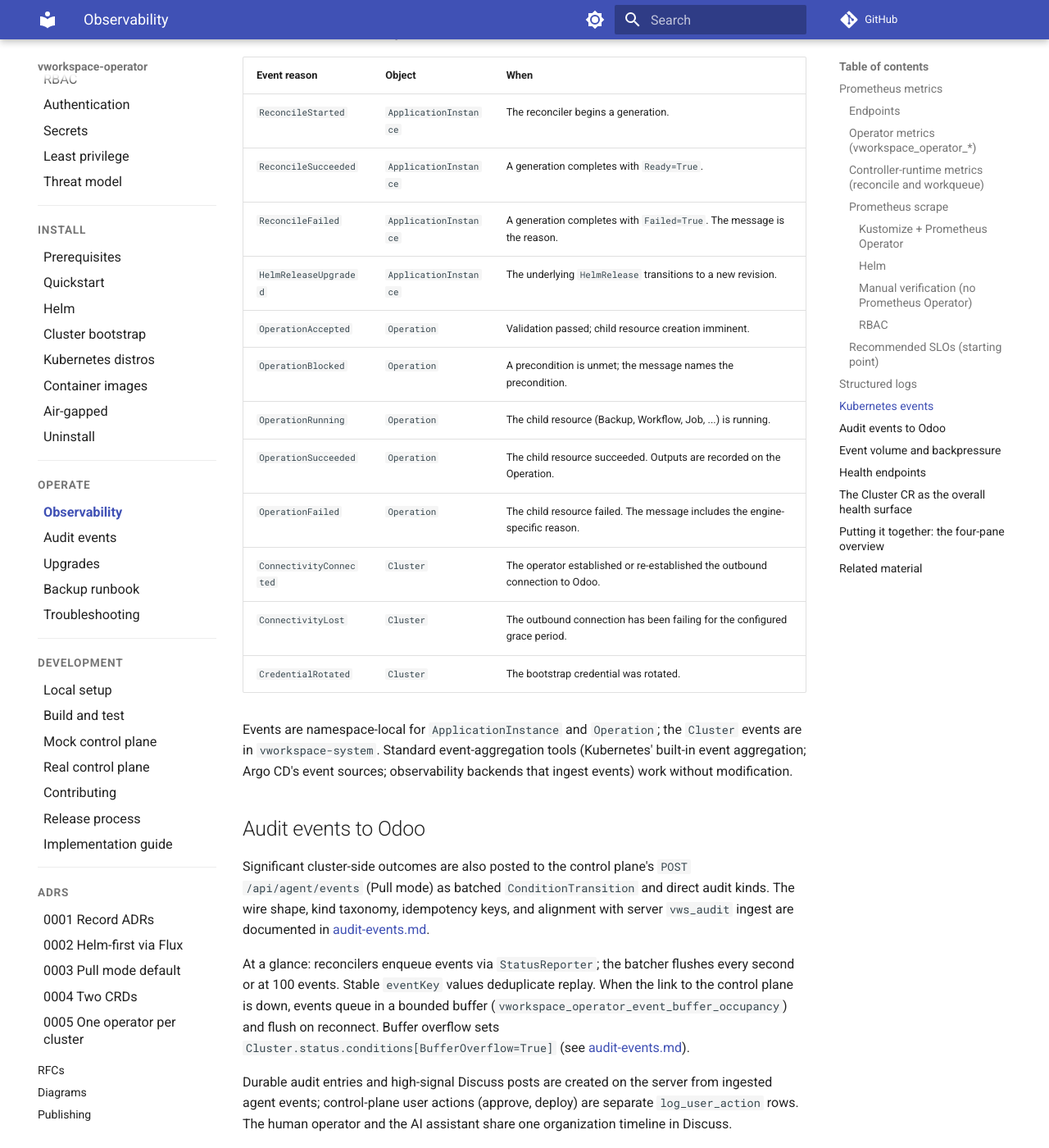
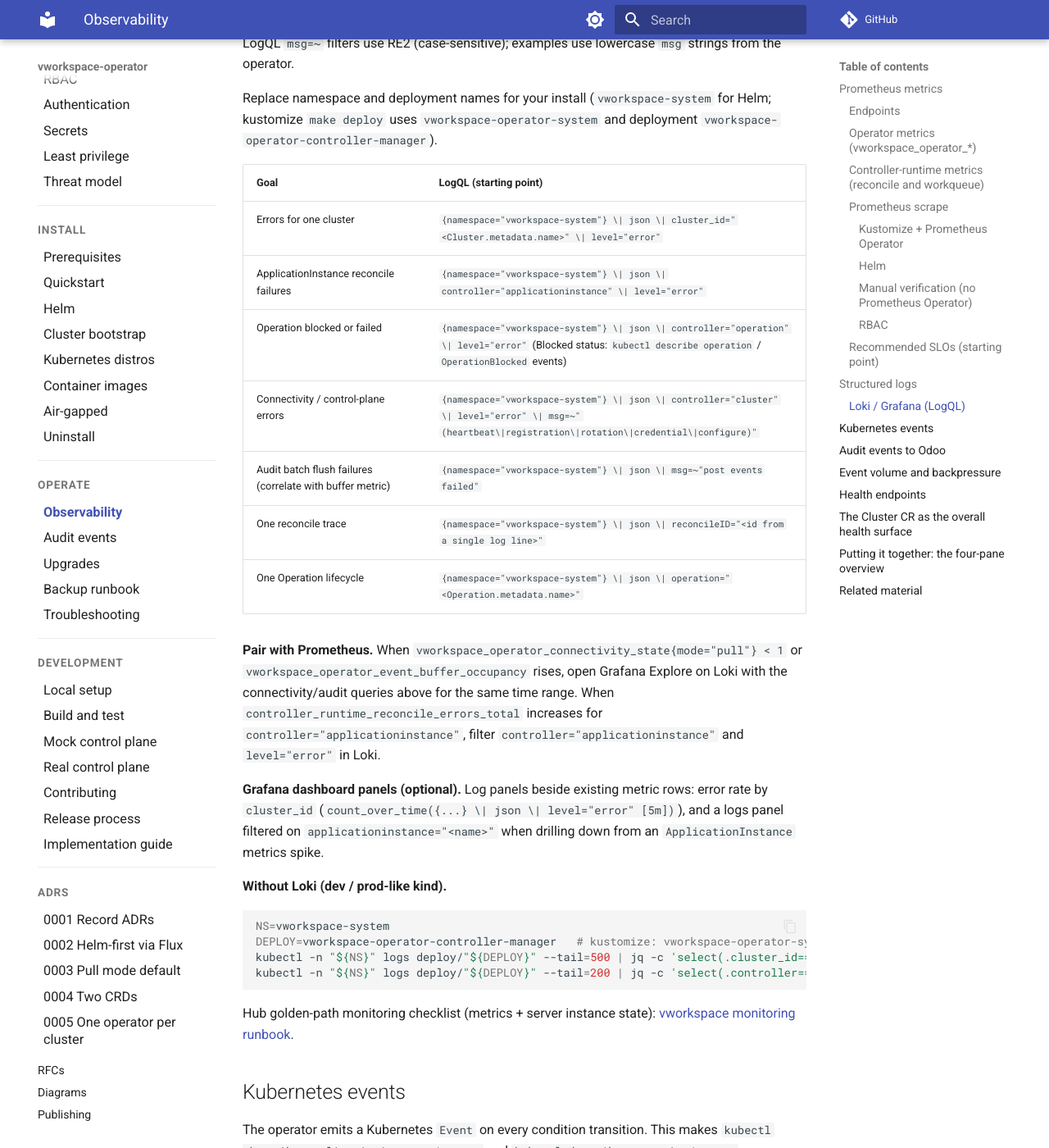
Before and after one commit to vworkspace-io/vworkspace-operator, an MkDocs documentation site: the page built from docs/operate/observability.md, in a window 1280 px wide and 1400 px high, scrolled down 5524 px. Shown: the whole window at 82% size. Built offline with MkDocs 1.6.1 and Material for MkDocs 9.7.7, drawn with Linux system fonts in a browser that asks for light colours; comment, search, counter and statistics services are not loaded; some of the changed text lies outside the part shown.

Commit message:
docs: Loki log query examples (hub #6 spoke 2) (#58)
* docs: Loki log query examples for structured logs (hub #6 spoke 2)

Add LogQL starting points, Grafana pairing with Prometheus SLOs, and
kubectl+jq ad-hoc queries. Cross-link hub golden-path monitoring runbook.

Closes #57

* docs: align cluster_id placeholder in jq examples

Use Cluster.metadata.name in kubectl/jq fallbacks to match LogQL
and the structured-log field table (hub #6 spoke 2).

* docs: fix LogQL examples for RE2 (no (?i))

Use level/controller filters and lowercase msg patterns that match
operator log lines; note RE2 case sensitivity (hub #6 spoke 2).

* docs: match LogQL fields to emitted JSON keys

Use operation/applicationinstance field names from reconcilers,
post events failed for audit flush, and fix the structured-log table.

````diff
--- a/docs/operate/observability.md
+++ b/docs/operate/observability.md
@@ -1,7 +1,7 @@
 # Observability
 
 **Status:** Alpha
-**Last Updated:** 2026-06-04 (hub #6 spoke 1 — scrape + catalog)
+**Last Updated:** 2026-06-04 (hub #6 spoke 2 — Loki examples)
 
 `vworkspace-operator` emits the signals an operator (the person) needs to answer "is this cluster healthy and what happened on it recently". The four surfaces are Prometheus metrics, structured JSON logs, Kubernetes events on every condition transition, and an audit-event stream posted to the control plane's `POST /api/agent/events`. Each is documented below with the concrete metric names, log fields, and endpoints.
 
@@ -120,8 +120,8 @@ The operator's logger is the controller-runtime logger (zap under the hood), con
 | `cluster_id`           | string | The cluster's identity (`Cluster.metadata.name`). Always set.                                                                   |
 | `org_id`               | string | The owning organization identity. Always set.                                                                                   |
 | `namespace`            | string | The namespace the reconcile is operating in. Set on namespaced reconciles.                                                     |
-| `application_instance` | string | `ApplicationInstance` name. Set in the ApplicationInstance reconciler.                                                          |
-| `operation_id`         | string | `Operation.metadata.uid`. Set in the Operation reconciler.                                                                     |
+| `applicationinstance`  | string | `ApplicationInstance.metadata.name`. Set in the ApplicationInstance reconciler.                                               |
+| `operation`            | string | `Operation.metadata.name`. Set in the Operation reconciler.                                                                      |
 | `operator_version`     | string | The operator binary's version (semver, e.g., `v0.4.2`). Always set.                                                            |
 | `controller`           | string | Which controller emitted the line (`applicationinstance`, `operation`, `cluster`).                                              |
 | `reconcileID`          | string | Per-reconcile correlation id.                                                                                                  |
@@ -133,7 +133,38 @@ Log levels in practice:
 - `error`: non-retryable failures, panics caught by controller-runtime, credential rotation failures.
 - `debug`: per-step reconciliation traces; off by default. Enabled with `--zap-log-level=debug`.
 
-Sensitive values (chart-value secrets, the operator's own bootstrap credential) are redacted ([../security/secrets-handling.md](../security/secrets-handling.md)). The structured shape lets `kubectl logs ... | jq` and any log-aggregation backend slice and dice by cluster, org, namespace, application instance, or operation id without parsing strings.
+Sensitive values (chart-value secrets, the operator's own bootstrap credential) are redacted ([../security/secrets-handling.md](../security/secrets-handling.md)). The structured shape lets `kubectl logs ... | jq` and any log-aggregation backend slice and dice by cluster, org, namespace, application instance name, or operation name without parsing strings.
+
+### Loki / Grafana (LogQL)
+
+Assume the collector ships container stdout as JSON (one object per line). Promtail, Grafana Alloy, or Fluent Bit can promote `cluster_id`, `org_id`, `controller`, and `level` to labels for faster filters; the queries below work with `| json` on the line body when labels are not promoted. LogQL `msg=~` filters use RE2 (case-sensitive); examples use lowercase `msg` strings from the operator.
+
+Replace namespace and deployment names for your install (`vworkspace-system` for Helm; kustomize `make deploy` uses `vworkspace-operator-system` and deployment `vworkspace-operator-controller-manager`).
+
+| Goal | LogQL (starting point) |
+|------|------------------------|
+| Errors for one cluster | `{namespace="vworkspace-system"} \| json \| cluster_id="<Cluster.metadata.name>" \| level="error"` |
+| ApplicationInstance reconcile failures | `{namespace="vworkspace-system"} \| json \| controller="applicationinstance" \| level="error"` |
+| Operation blocked or failed | `{namespace="vworkspace-system"} \| json \| controller="operation" \| level="error"` (Blocked status: `kubectl describe operation` / `OperationBlocked` events) |
+| Connectivity / control-plane errors | `{namespace="vworkspace-system"} \| json \| controller="cluster" \| level="error" \| msg=~"(heartbeat\|registration\|rotation\|credential\|configure)"` |
+| Audit batch flush failures (correlate with buffer metric) | `{namespace="vworkspace-system"} \| json \| msg=~"post events failed"` |
+| One reconcile trace | `{namespace="vworkspace-system"} \| json \| reconcileID="<id from a single log line>"` |
+| One Operation lifecycle | `{namespace="vworkspace-system"} \| json \| operation="<Operation.metadata.name>"` |
+
+**Pair with Prometheus.** When `vworkspace_operator_connectivity_state{mode="pull"} < 1` or `vworkspace_operator_event_buffer_occupancy` rises, open Grafana Explore on Loki with the connectivity/audit queries above for the same time range. When `controller_runtime_reconcile_errors_total` increases for `controller="applicationinstance"`, filter `controller="applicationinstance"` and `level="error"` in Loki.
+
+**Grafana dashboard panels (optional).** Log panels beside existing metric rows: error rate by `cluster_id` (`count_over_time({...} \| json \| level="error" [5m])`), and a logs panel filtered on `applicationinstance="<name>"` when drilling down from an `ApplicationInstance` metrics spike.
+
+**Without Loki (dev / prod-like kind).**
+
+```bash
+NS=vworkspace-system
+DEPLOY=vworkspace-operator-controller-manager   # kustomize: vworkspace-operator-system / vworkspace-operator-controller-manager
+kubectl -n "${NS}" logs deploy/"${DEPLOY}" --tail=500 | jq -c 'select(.cluster_id=="<Cluster.metadata.name>" and .level=="error")'
+kubectl -n "${NS}" logs deploy/"${DEPLOY}" --tail=200 | jq -c 'select(.controller=="applicationinstance" and (.msg|test("fail";"i")))'
+```
+
+Hub golden-path monitoring checklist (metrics + server instance state): [vworkspace monitoring runbook](https://github.com/vworkspace-io/vworkspace/blob/main/docs/monitoring-golden-path.md).
 
 ## Kubernetes events
 
````
